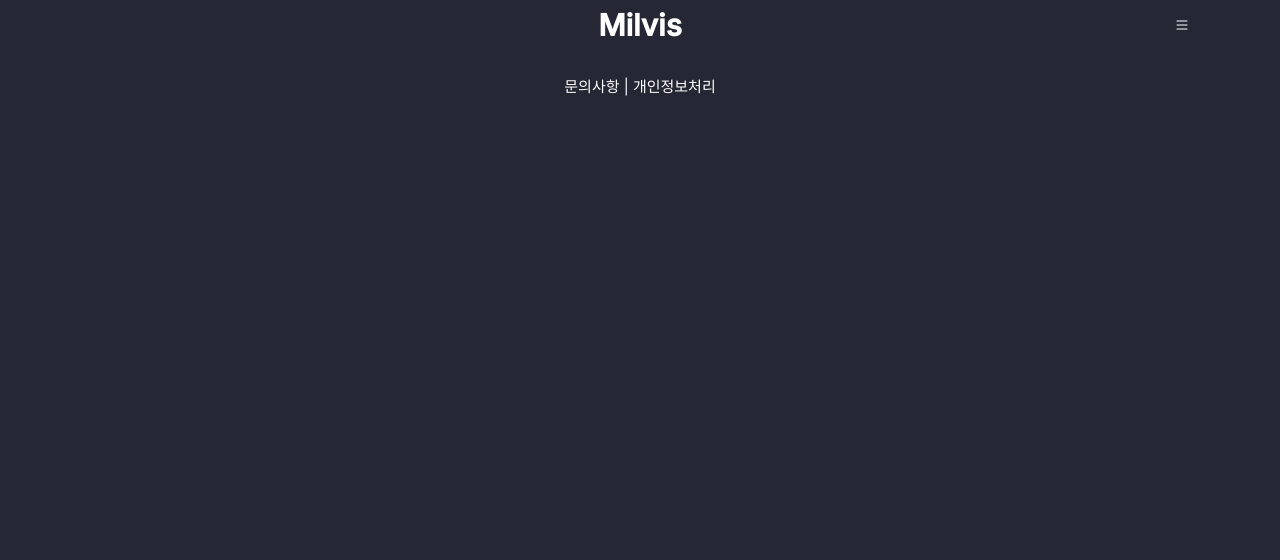
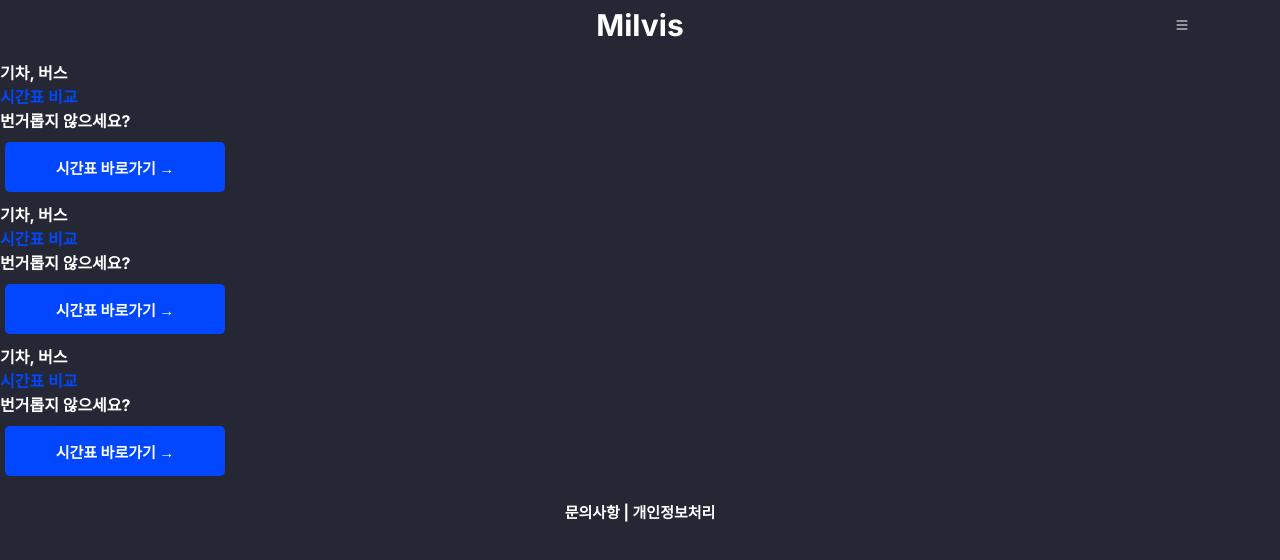
Before and after one commit to MiryangBus/Milvis-Front, a React (Create React App) app: page / in a window 1280 px wide. Shown: the top 560 px of the page. Built offline with nearby package versions, Linux system fonts and the light colour scheme.

Commit message:
edit button component & set slide

```diff
--- a/public/index.html
+++ b/public/index.html
@@ -14,7 +14,7 @@
     <!-- google font -->
     <link rel="preconnect" href="https://fonts.googleapis.com">
     <link rel="preconnect" href="https://fonts.gstatic.com" crossorigin>
-    <link href="https://fonts.googleapis.com/css2?family=Inter:wght@300;400;500&display=swap" rel="stylesheet">
+    <link href="https://fonts.googleapis.com/css2?family=Inter:wght@300;400;500;700&display=swap" rel="stylesheet">
     <!-- google font -->
     <title>React App</title>
   </head>
--- a/src/App.css
+++ b/src/App.css
@@ -1,11 +1,13 @@
 :root {
   --main: #252834;
+  --point: #0047FF;
 }
 
 * {
   margin: 0;
   padding: 0;
   font-family: 'Inter', sans-serif;
+  font-weight: 700;
 }
 
 body {
@@ -15,3 +17,7 @@
   width: 100vw;
   height: 100vh;
 }
+
+.point {
+  color: var(--point);
+}
--- a/src/components/Button.css
+++ b/src/components/Button.css
@@ -1,16 +1,23 @@
-styleButton {
-  background-color: 0047FF;
+button {
+  margin: 10px 5px;
+  background-color: #0047FF;
   height: 50px;
+  border: none;
+  border-radius: 5px;
+  color: white;
+  font-family: 'Inter', sans-serif;
+  cursor: pointer;
+  font-size: 15px;
 }
 
-button[buttonSize = "search-button"] {
+.search-button {
   width: 350px;
 }
 
-button[buttonSize = "long-button"] {
+.long-button {
   width: 220px;
 }
 
-button[buttonSize = "short-button"] {
+.short-button {
   width: 110px;
 }
--- a/src/components/Button.js
+++ b/src/components/Button.js
@@ -1,28 +1,29 @@
 import React from 'react'
+import "./Button.css";
 
 const sizes = ['long-button', 'short-button', 'search-button'];
 
-const Button = ({buttonSize, content}) => {
+const Button = ({buttonsize, content}) => {
   const buttonSelect = () => {
-    if (buttonSize === sizes[0]) {
+    if (buttonsize === sizes[0]) {
       return sizes[0];
     }
 
-    else if (buttonSize === sizes[1]) {
+    else if (buttonsize === sizes[1]) {
       return sizes[1];
     }
 
-    else if (buttonSize === sizes[2]) {
+    else if (buttonsize === sizes[2]) {
       return sizes[2];
     }
   }
 
   return (
-    <styleButton
-      buttonSize={buttonSelect()}
+    <button
+      className={buttonSelect()}
     >
-      ${content}
-    </styleButton>
+      {content}
+    </button>
   )
 }
 
--- /dev/null
+++ b/src/components/Slide.js
@@ -0,0 +1,42 @@
+import React from 'react'
+import Button from './Button'
+
+const Slide = () => {
+  return (
+    <div className='slide-container'>
+      <div className="slide">
+        <ul>
+          <li>
+            <div className="slide-img"></div>
+            <div className="slide-explain">
+              <p>기차, 버스</p>
+              <p className='point'>시간표 비교</p>
+              <p>번거롭지 않으세요?</p>
+            </div>
+            <Button buttonsize={"long-button"} content={"시간표 바로가기 →"}/>
+          </li>
+          <li>
+            <div className="slide-img"></div>
+            <div className="slide-explain">
+              <p>기차, 버스</p>
+              <p className='point'>시간표 비교</p>
+              <p>번거롭지 않으세요?</p>
+            </div>
+            <Button buttonsize={"long-button"} content={"시간표 바로가기 →"}/>
+          </li>
+          <li>
+            <div className="slide-img"></div>
+            <div className="slide-explain">
+              <p>기차, 버스</p>
+              <p className='point'>시간표 비교</p>
+              <p>번거롭지 않으세요?</p>
+            </div>
+            <Button buttonsize={"long-button"} content={"시간표 바로가기 →"}/>
+          </li>
+        </ul>
+      </div>
+    </div>
+  )
+}
+
+export default Slide
--- a/src/page/Main.js
+++ b/src/page/Main.js
@@ -1,11 +1,12 @@
 import React from 'react'
 import FooterMain from '../components/Footer-main'
+import Slide from '../components/Slide'
 
 const Main = () => {
   return (
     <>
       <main>
-
+        <Slide></Slide>
       </main>
       <FooterMain />
     </>
```
